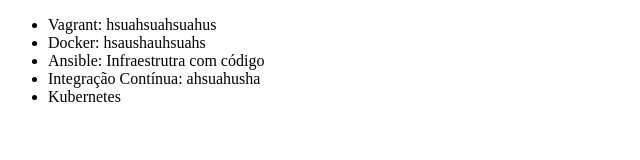
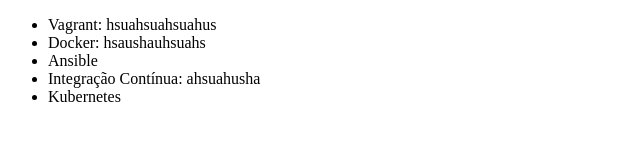
Before and after one commit to zenkinhooo/alura-git, a plain HTML site: page index.html in a window 1280 px wide. Shown: the whole page, without its empty margins (0-640 px from the left). Drawn offline with Linux system fonts and the light colour scheme.

Commit message:
Revert "Mudando o nome do curso de ansible"
This reverts commit 8e8a9d4063cd10eed23d86986f933c9b45f6fd54.

```diff
--- a/index.html
+++ b/index.html
@@ -8,7 +8,7 @@
     <ul>
         <li>Vagrant: hsuahsuahsuahus</li>
         <li>Docker: hsaushauhsuahs</li>
-        <li>Ansible: Infraestrutra com código</li>
+        <li>Ansible</li>
         <li>Integração Contínua: ahsuahusha</li>
         <li>Kubernetes</li>
     </ul>
```
